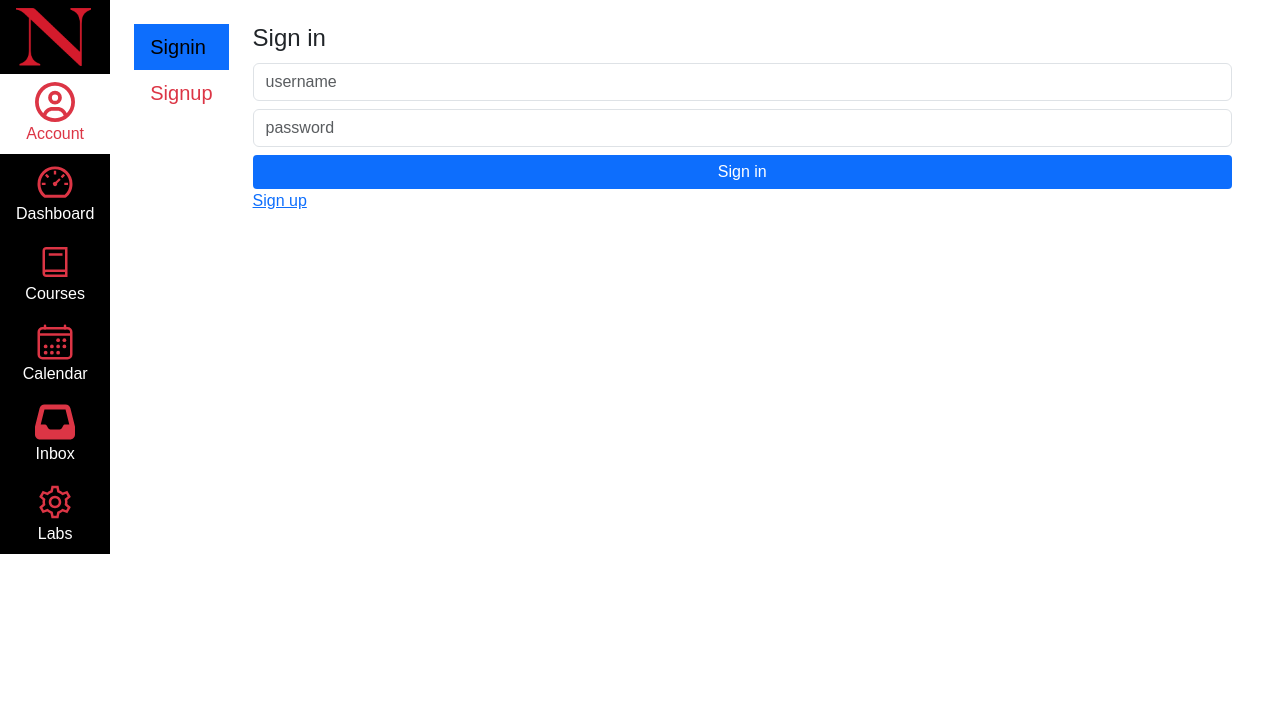
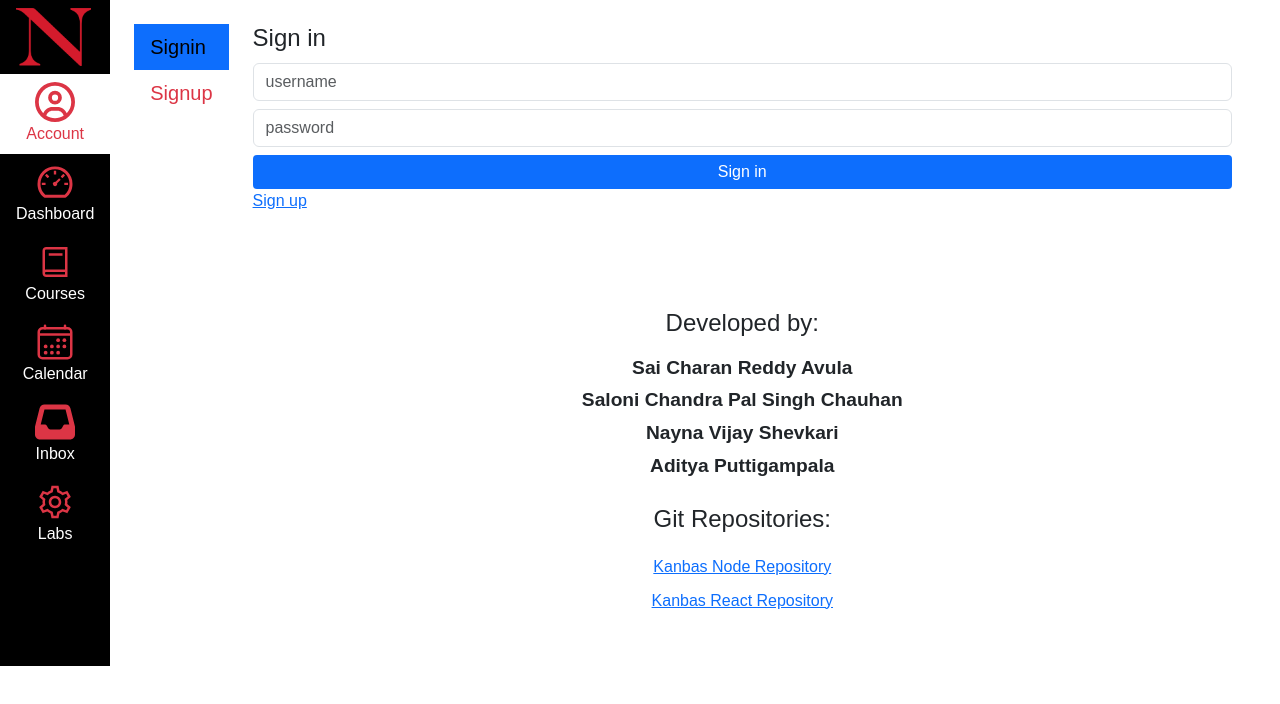
Before and after one commit to saicharan-cpu/kanbas-react-web-app_Group, a React (Create React App) app: page /#/Kanbas/Account/Signin in a window 1280 px wide. Shown: the top 704 px of the page. Built offline with nearby package versions, Linux system fonts and the light colour scheme; no server answers.

Commit message:
Updated Landing page

```diff
--- a/src/Kanbas/Account/Signin.tsx
+++ b/src/Kanbas/Account/Signin.tsx
@@ -10,14 +10,14 @@ export default function Signin() {
   const navigate = useNavigate();
   const [error, setError] = useState("");
   const signin = async () => {
-    try{
-        const currentUser = await client.signin(credentials);
-        dispatch(setCurrentUser(currentUser));
-        navigate("/Kanbas/Account/Profile");
+    try {
+      const currentUser = await client.signin(credentials);
+      dispatch(setCurrentUser(currentUser));
+      navigate("/Kanbas/Account/Profile");
     }
     catch (err: any) {
-        setError(err.response.data.message);
-      }
+      setError(err.response.data.message);
+    }
   };
   return (
     <div id="wd-signin-screen">
@@ -25,11 +25,59 @@ export default function Signin() {
       {error && <div className="wd-error alert alert-danger">{error}</div>}
       <input id="wd-username" onChange={(e) => setCredentials({ ...credentials, username: e.target.value })}
         value={credentials.username} className="form-control mb-2" placeholder="username" />
-      <input id="wd-password" onChange={(e) => setCredentials({ ...credentials, password: e.target.value }) }
+      <input id="wd-password" onChange={(e) => setCredentials({ ...credentials, password: e.target.value })}
         value={credentials.password} className="form-control mb-2" placeholder="password" type="password" />
       <button id="wd-signin-btn" onClick={signin} className="btn btn-primary w-100"> Sign in </button>
       <br />
       <Link id="wd-signup-link" to="/Kanbas/Account/Signup">Sign up</Link>
+<br/><br/><br/>
+
+      <div className='mt-5 text-center'>
+        <h1
+          className='mb-3'
+        >
+          Developed by:
+        </h1>
+        <p className='mb-1' style={{ fontSize: '1.2em', fontWeight: 'bold' }}>
+          Sai Charan Reddy Avula
+        </p>
+        <p className='mb-1' style={{ fontSize: '1.2em', fontWeight: 'bold' }}>
+          Saloni Chandra Pal Singh Chauhan
+
+        </p>
+        <p className='mb-1' style={{ fontSize: '1.2em', fontWeight: 'bold' }}>
+          Nayna Vijay Shevkari
+        </p>
+        <p className='mb-4' style={{ fontSize: '1.2em', fontWeight: 'bold' }}>
+          Aditya Puttigampala
+        </p>
+        <div>
+          <h1
+            className='mb-3'
+          >
+            Git Repositories:
+          </h1>
+          <a
+            href='https://github.com/saicharan-cpu/kanbas-node-server-app_Group'
+            target='_blank'
+            rel='noopener noreferrer'
+            className='btn btn-link'
+
+          >
+            Kanbas Node Repository
+          </a><br/>
+          <a
+            href='https://github.com/saicharan-cpu/kanbas-react-web-app_Group'
+            target='_blank'
+            rel='noopener noreferrer'
+            className='btn btn-link'
+          >
+            Kanbas React Repository
+          </a>
+
+
+        </div>
+      </div>
     </div>
   );
 }
```
